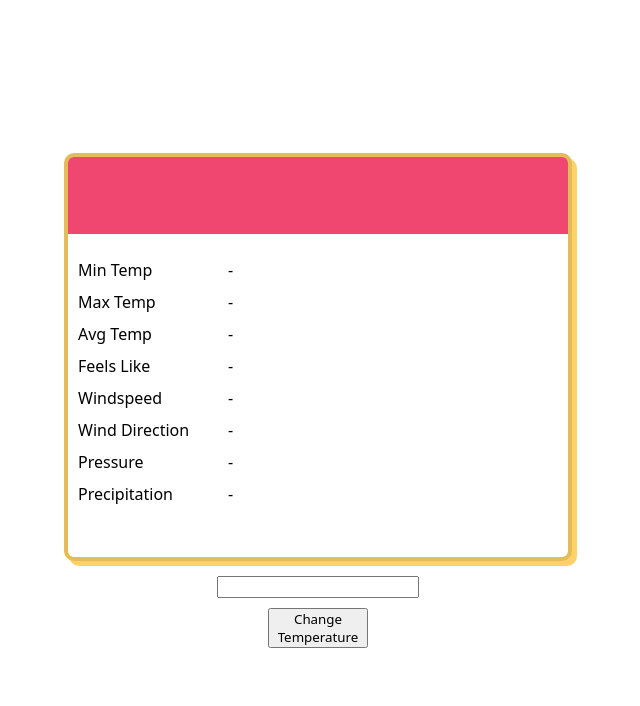
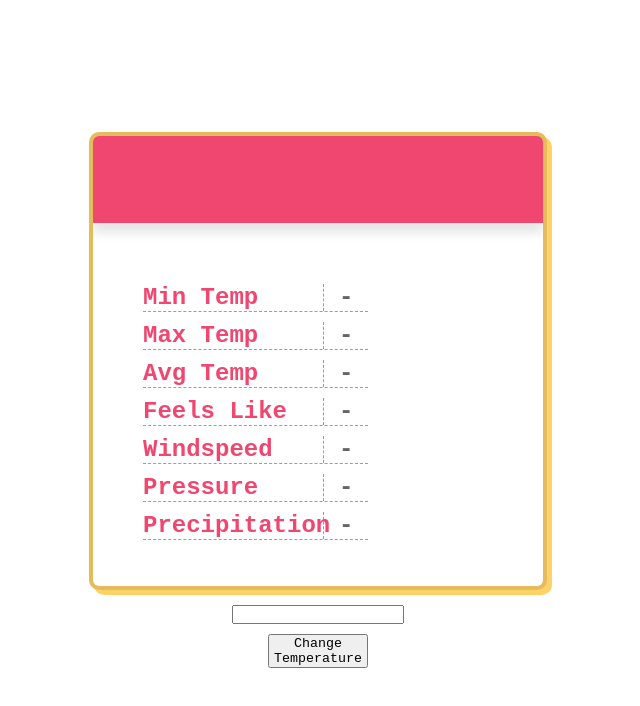
Before and after one commit to Tiyoriyo/weather_app, a website built with webpack: page src/index.html in a window 1280 px wide. Shown: the whole page, without its empty margins (322-962 px from the left). Built offline with nearby package versions, Linux system fonts and the light colour scheme; no server answers.

Commit message:
Add styling to information container

```diff
--- a/src/index.html
+++ b/src/index.html
@@ -36,11 +36,10 @@
                 </div>
                 <div class="infoItem">
                     <p class="infoTitle">Windspeed</p>
-                    <p class="infoText windSpeed">-</p>
-                </div>
-                <div class="infoItem">
-                    <p class="infoTitle">Wind Direction</p>
-                    <p class="infoText windDirection">-</p>
+                    <div class="windInfo" style="display: flex;">
+                        <p class="infoText windSpeed">-</p>
+                        <p class="infoText windDirection"></p>
+                    </div>
                 </div>
                 <div class="infoItem">
                     <p class="infoTitle">Pressure</p>
--- a/src/index.js
+++ b/src/index.js
@@ -29,7 +29,7 @@ async function renderData(string) {
 
   try {
     tempCount.textContent = await API.getTemperature(string);
-    tempType.textContent = await API.getTempType();
+    tempType.textContent = API.getTempType();
     locationName.textContent = await API.getLocation(string);
 
     minTempText.textContent = await API.getMinTemperature(string);
--- a/src/style.css
+++ b/src/style.css
@@ -1,7 +1,8 @@
 * {
     margin: 0;
     padding: 0;
-    font-family: system-ui, -apple-system, BlinkMacSystemFont, 'Segoe UI', Roboto, Oxygen, Ubuntu, Cantarell, 'Open Sans', 'Helvetica Neue', sans-serif;
+    font-family: monospace;
+    /* font-family: system-ui, -apple-system, BlinkMacSystemFont, 'Segoe UI', Roboto, Oxygen, Ubuntu, Cantarell, 'Open Sans', 'Helvetica Neue', sans-serif; */
 }
 
 html {
@@ -19,8 +20,8 @@ body {
 .container {
     display: flex;
     flex-direction: column;
-    width: 500px;
-    height: 400px;
+    width: 450px;
+    height: 450px;
     border: 0px solid #ffd166;
     background-color: #ffd166;
     border-radius: 10px;
@@ -44,12 +45,13 @@ body {
     flex: 1 1 20%;
     background-color: #ef476f;
     z-index: 1;
+    box-shadow: 0 10px 10px rgba(0, 0, 0, 0.1);
 }
 
 .tempContainer {
     display: flex;
     color: white;
-    width: 130px;
+    width: 115px;
 }
 
 .tempType {
@@ -66,6 +68,7 @@ body {
 .locationName {
     font-size: 48px;
     color: white;
+    white-space: nowrap;
 }
 
 .lowerContainer {
@@ -79,7 +82,9 @@ body {
     display: flex;
     flex-direction: column;
     gap: 10px;
-    padding: 10px;
+    padding-left: 50px;
+    font-size: 24px;
+    justify-content: center;
 }
 
 .infoItem {
@@ -87,7 +92,20 @@ body {
 }
 
 .infoTitle {
-    width: 150px;
+    width: 180px;
+    font-weight: bold;
+    color: #ef476f;
+    border-right: 1px dashed rgb(157, 157, 157);
+}
+
+.infoText {
+    font-weight: bold;
+    color: rgb(102, 100, 100);
+    margin-left: 15px;
+}
+
+.infoItem {
+    border-bottom: 1px dashed rgb(157, 157, 157);
 }
 
 #tempTypeBtn {
```
